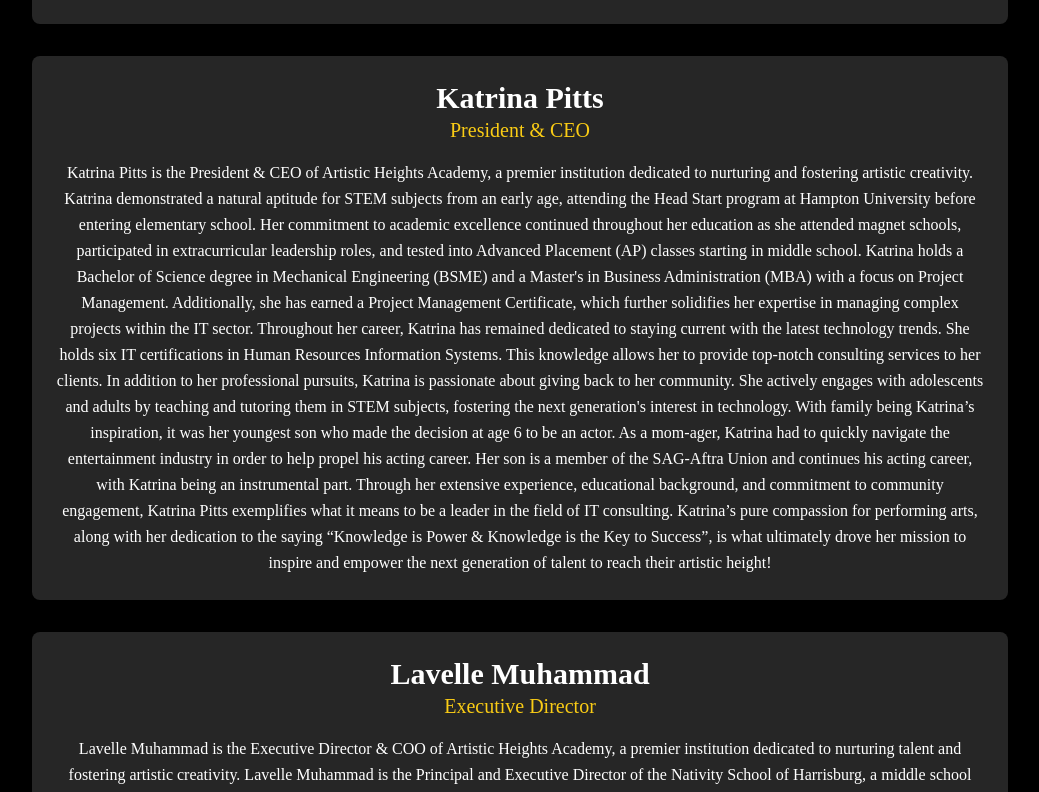
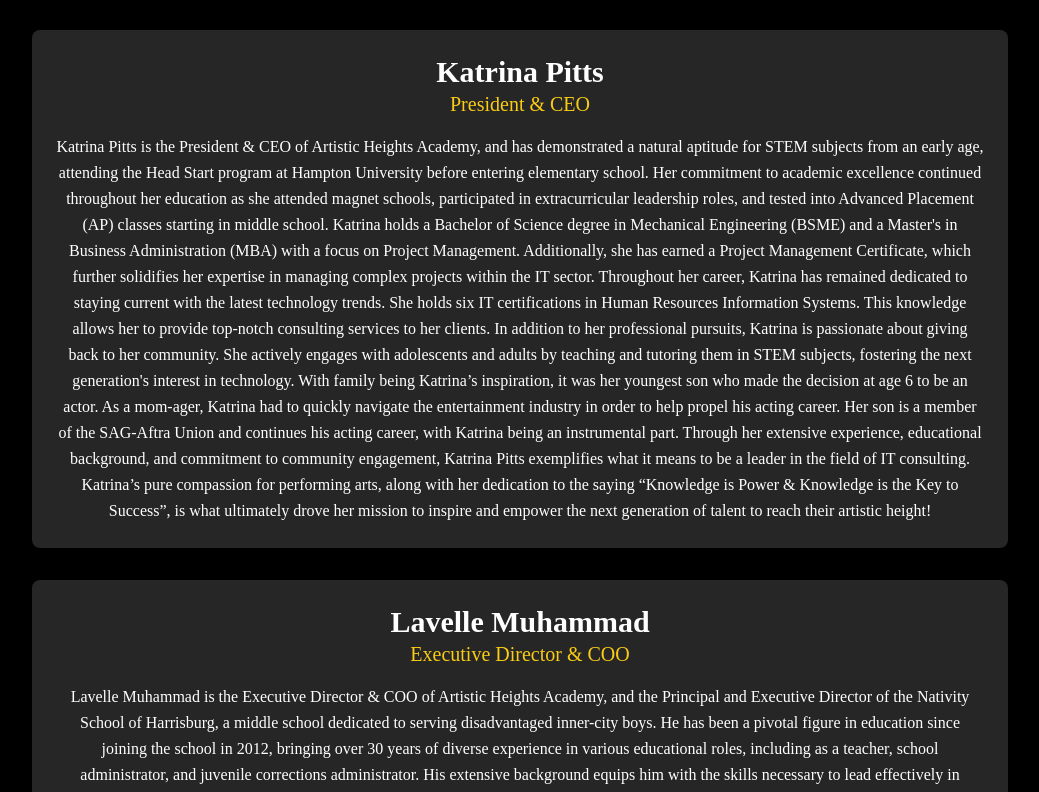
Before and after one commit to WHF-Post/aha-site-approval-v01, a Next.js app: page /team in a window 1280 px wide. Shown: the part 564-1356 px from the top of the page, without its empty margins (120-1159 px from the left). Built offline with nearby package versions, Linux system fonts and the light colour scheme.

Commit message:
Updated team page bios and swapped hero-banner to .mp4

```diff
--- a/app/page.tsx
+++ b/app/page.tsx
@@ -24,7 +24,7 @@
       <section className="relative w-full h-screen bg-gradient-to-b from-[#1a1a1a] via-[#242424] to-[#1a1a1a]">
   <video
     className="absolute top-0 left-0 w-full h-full object-contain"
-    src="/hero-banner.mp4"
+    src="/hero-banner.mov"
     autoPlay
     loop
     muted
--- a/app/team/page.tsx
+++ b/app/team/page.tsx
@@ -6,18 +6,14 @@
   {
     name: 'Jonna Naegele',
     title: 'Founder',
-    bio: `Jonna Naegele is the visionary founder of Artistic Heights Academy, a premier institution dedicated to nurturing talent and fostering artistic creativity.
-
-Jonna Naegele, a renowned American acting coach, producer, and advocate for actors, has spent 16 years empowering individuals to tap into their creative potential and embrace personal growth. With a wealth of experience in nurturing raw talent and guiding aspiring artists, Jonna has honed her ability to perceive and draw out the unique qualities that define each individual. Through her work as a certified life coach, she has developed a deep understanding of the human condition, emphasizing the importance of self-discovery and empathy in the pursuit of artistic excellence.
+    bio: `Jonna Naegele is the visionary founder of Artistic Heights Academy, and a renowned American acting coach, producer, and advocate for actors, has spent 16 years empowering individuals to tap into their creative potential and embrace personal growth. With a wealth of experience in nurturing raw talent and guiding aspiring artists, Jonna has honed her ability to perceive and draw out the unique qualities that define each individual. Through her work as a certified life coach, she has developed a deep understanding of the human condition, emphasizing the importance of self-discovery and empathy in the pursuit of artistic excellence.
 
 Driven by a passion for cultural exchange and diversity, Jonna aspires to expand her impact internationally, particularly in Africa and other regions where she already works with students and clients. Her dedication to helping others find their voices and tell their stories is intertwined with a commitment to understanding culturally specific values and beliefs through the study of philosophy. By bridging the gap between different backgrounds and perspectives, Jonna is poised to foster connections and empower individuals from diverse communities to express themselves authentically in the entertainment industry and beyond.`,
   },
   {
     name: 'Katrina Pitts',
     title: 'President & CEO',
-    bio: `Katrina Pitts is the President & CEO of Artistic Heights Academy, a premier institution dedicated to nurturing and fostering artistic creativity.
-
-Katrina demonstrated a natural aptitude for STEM subjects from an early age, attending the Head Start program at Hampton University before entering elementary school. Her commitment to academic excellence continued throughout her education as she attended magnet schools, participated in extracurricular leadership roles, and tested into Advanced Placement (AP) classes starting in middle school.
+    bio: `Katrina Pitts is the President & CEO of Artistic Heights Academy, and has demonstrated a natural aptitude for STEM subjects from an early age, attending the Head Start program at Hampton University before entering elementary school. Her commitment to academic excellence continued throughout her education as she attended magnet schools, participated in extracurricular leadership roles, and tested into Advanced Placement (AP) classes starting in middle school.
 
 Katrina holds a Bachelor of Science degree in Mechanical Engineering (BSME) and a Master's in Business Administration (MBA) with a focus on Project Management. Additionally, she has earned a Project Management Certificate, which further solidifies her expertise in managing complex projects within the IT sector. Throughout her career, Katrina has remained dedicated to staying current with the latest technology trends. She holds six IT certifications in Human Resources Information Systems. This knowledge allows her to provide top-notch consulting services to her clients. In addition to her professional pursuits, Katrina is passionate about giving back to her community. She actively engages with adolescents and adults by teaching and tutoring them in STEM subjects, fostering the next generation's interest in technology.
 
@@ -27,10 +23,8 @@
   },
   {
     name: 'Lavelle Muhammad',
-    title: 'Executive Director',
-    bio: `Lavelle Muhammad is the Executive Director & COO of Artistic Heights Academy, a premier institution dedicated to nurturing talent and fostering artistic creativity.
-
-Lavelle Muhammad is the Principal and Executive Director of the Nativity School of Harrisburg, a middle school dedicated to serving disadvantaged inner-city boys. He has been a pivotal figure in education since joining the school in 2012, bringing over 30 years of diverse experience in various educational roles, including as a teacher, school administrator, and juvenile corrections administrator. His extensive background equips him with the skills necessary to lead effectively in challenging educational environments.
+    title: 'Executive Director & COO',
+    bio: `Lavelle Muhammad is the Executive Director & COO of Artistic Heights Academy, and the Principal and Executive Director of the Nativity School of Harrisburg, a middle school dedicated to serving disadvantaged inner-city boys. He has been a pivotal figure in education since joining the school in 2012, bringing over 30 years of diverse experience in various educational roles, including as a teacher, school administrator, and juvenile corrections administrator. His extensive background equips him with the skills necessary to lead effectively in challenging educational environments.
 
 Lavelle Muhammad’s journey into education was influenced by his own childhood experiences. Growing up in a home affected by addiction and dysfunction, he faced significant challenges that shaped his understanding of the struggles many of his students encounter. This personal history instilled in him a desire to help at-risk youth navigate their circumstances. He initially aspired to become a professional athlete but found inspiration through his stepfather, who worked at a juvenile detention center.
 
```
Also changed, not shown: 2 other files (tests, documents, lock files or other folders).
